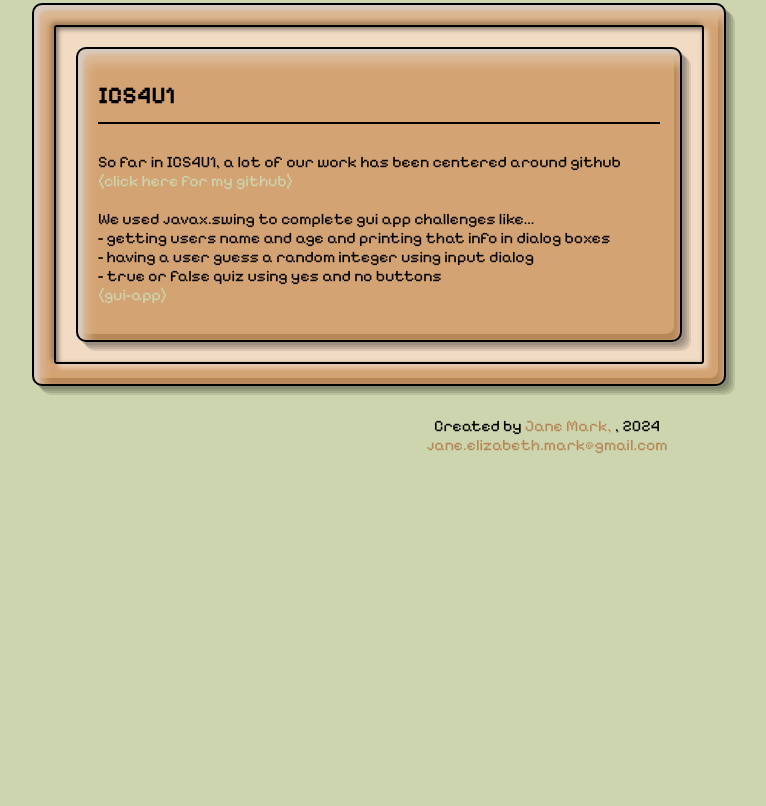
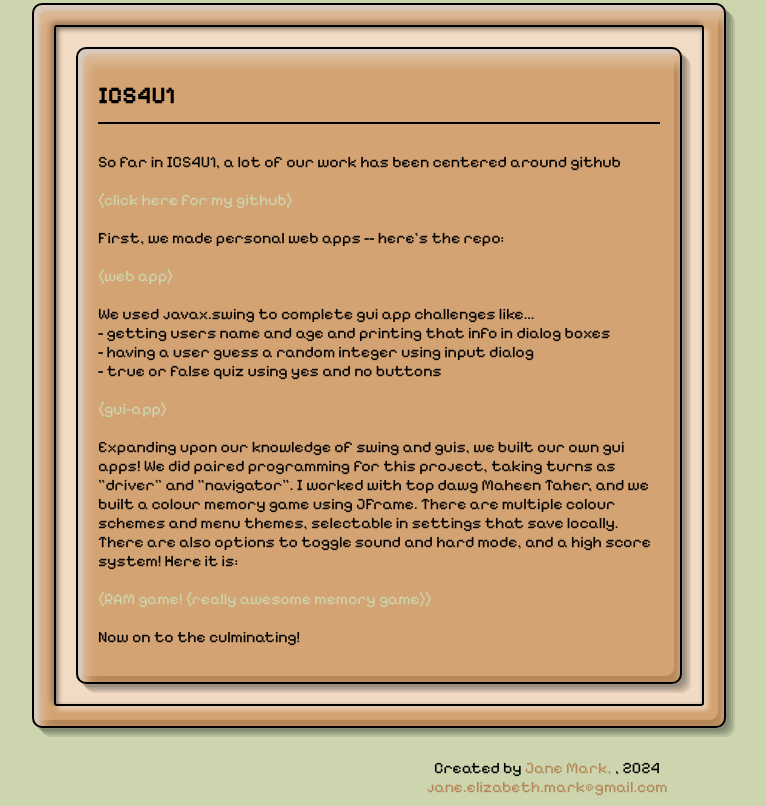
Before and after one commit to elizziebear/personal-web-app, a plain HTML site: page ICS4U1.html in a window 1280 px wide. Shown: the part 919-1725 px from the top of the page, without its empty margins (93-859 px from the left). Before the commit the page ends 1383 px from the top, so only its background shows below. Drawn offline with Linux system fonts and the light colour scheme.

Commit message:
added final entries to the ICS4U1 tab

```diff
--- a/ICS4U1.html
+++ b/ICS4U1.html
@@ -441,7 +441,7 @@
         <div class="box-inner">
             <div class="box-content">
                 <h2>ICS4U1</h2>
-                <p>So far in ICS4U1, a lot of our work has been centered around github <a href="https://github.com/elizziebear" style="color: #ccd5ae;">(click here for my github)</a><br><br>We used javax.swing to complete gui app challenges like...<br>- getting users name and age and printing that info in dialog boxes<br>- having a user guess a random integer using input dialog<br>- true or false quiz using yes and no buttons<br><a href="https://github.com/elizziebear/gui-app" style="color:#ccd5ae">(gui-app)</a>
+                <p>So far in ICS4U1, a lot of our work has been centered around github<a href="https://github.com/elizziebear" style="color: #ccd5ae;"><br><br>(click here for my github)</a><br><br>First, we made personal web apps -- here's the repo:<br><br><a href="https://github.com/elizziebear/personal-web-app" style="color: #ccd5ae;">(web app)</a><br><br>We used javax.swing to complete gui app challenges like...<br>- getting users name and age and printing that info in dialog boxes<br>- having a user guess a random integer using input dialog<br>- true or false quiz using yes and no buttons<br><br><a href="https://github.com/elizziebear/gui-app" style="color:#ccd5ae">(gui-app)</a><br><br>Expanding upon our knowledge of swing and guis, we built our own gui apps! We did paired programming for this project, taking turns as "driver" and "navigator". I worked with top dawg Maheen Taher, and we built a colour memory game using JFrame. There are multiple colour schemes and menu themes, selectable in settings that save locally. There are also options to toggle sound and hard mode, and a high score system! Here it is:<br><br><a href="https://github.com/em-tee-que/RAMgame" style="color: #ccd5ae; text-size-adjust: 40px;">(RAM game! (really awesome memory game))</a><br><br> Now on to the culminating!</p>
             </div>
         </div>
     </div>
```
